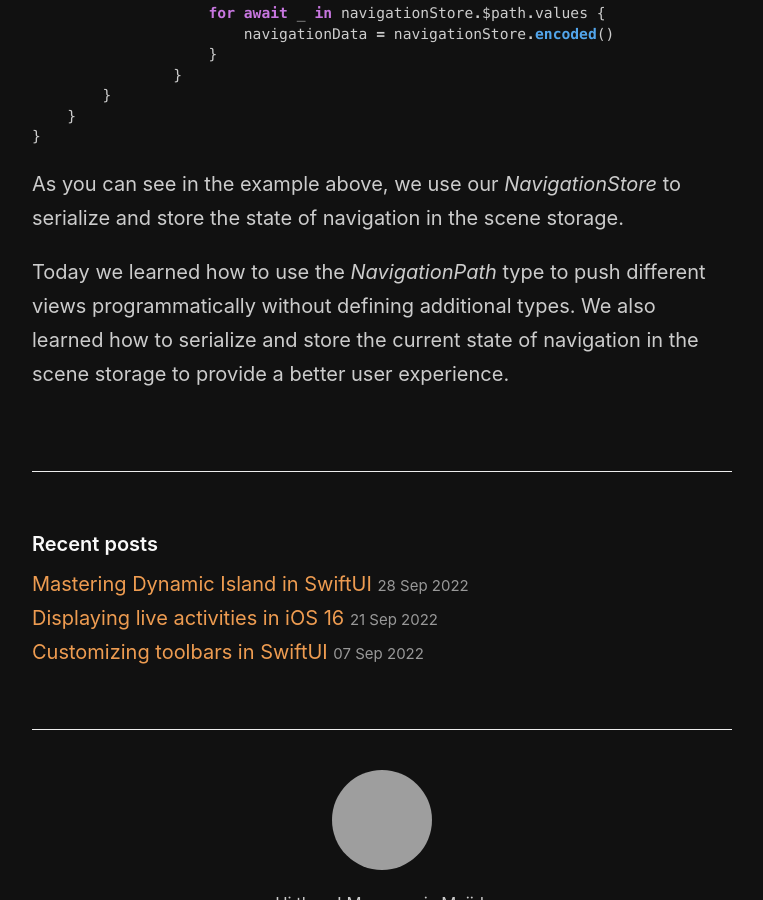
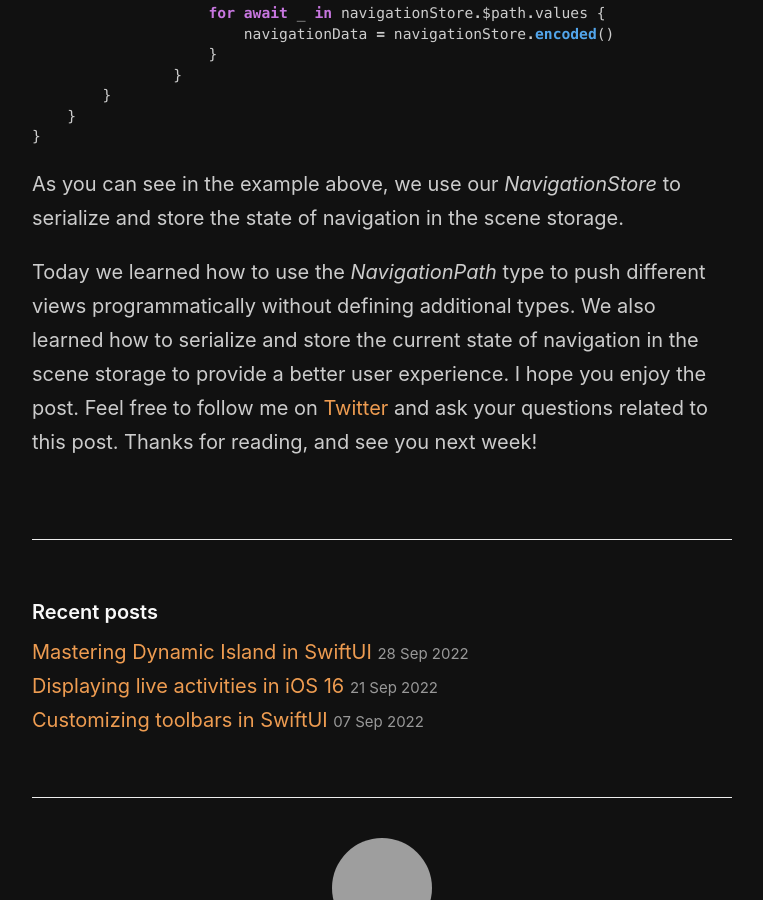
Before and after one commit to mecid/mecid.github.io, a Jekyll site: the page built from _posts/2022-10-05-mastering-navigationstack-in-swiftui-navigationpath.md, in a window 1280 px wide and 900 px high, scrolled down 4083 px, cut to the strip 0-900 px from the top of the window. Shown: the whole strip, without its empty margins (258-1021 px from the left). Built offline with Jekyll 4.4.1, drawn with Linux system fonts in a browser that asks for light colours; grey boxes are pictures that could not be loaded.

Commit message:
conclusion added to the navigation path post

```diff
--- a/_posts/2022-10-05-mastering-navigationstack-in-swiftui-navigationpath.md
+++ b/_posts/2022-10-05-mastering-navigationstack-in-swiftui-navigationpath.md
@@ -153,4 +153,4 @@ struct AppContainerView: View {
 
 As you can see in the example above, we use our *NavigationStore* to serialize and store the state of navigation in the scene storage.
 
-Today we learned how to use the *NavigationPath* type to push different views programmatically without defining additional types. We also learned how to serialize and store the current state of navigation in the scene storage to provide a better user experience.
+Today we learned how to use the *NavigationPath* type to push different views programmatically without defining additional types. We also learned how to serialize and store the current state of navigation in the scene storage to provide a better user experience. I hope you enjoy the post. Feel free to follow me on [Twitter](https://twitter.com/mecid) and ask your questions related to this post. Thanks for reading, and see you next week!
```
